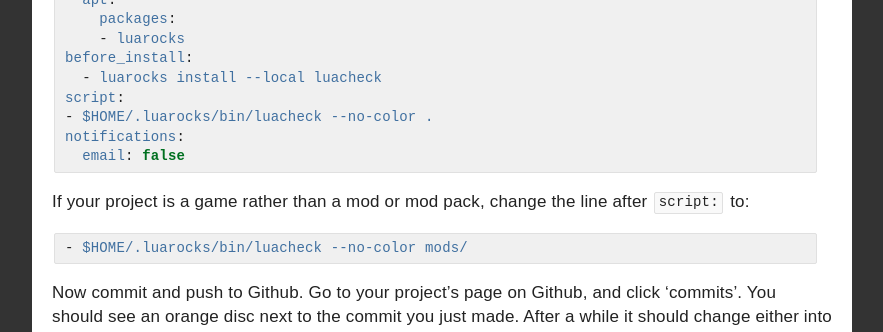
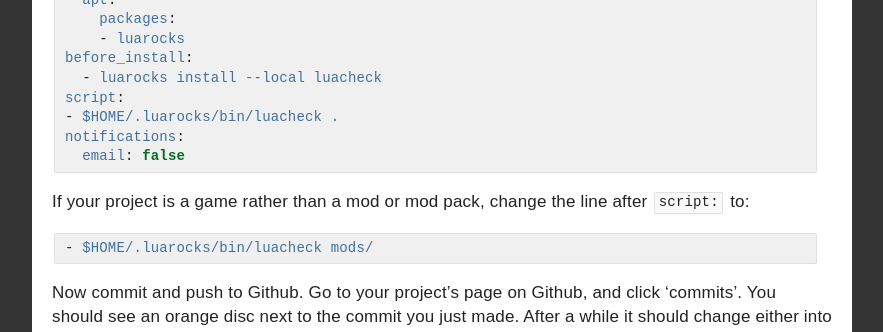
Before and after one commit to rubenwardy/minetest_modding_book, a Jekyll site: the page built from _en/quality/luacheck.md, in a window 1280 px wide and 900 px high, scrolled down 2244 px. Shown: the part 359-691 px from the top of the window, without its empty margins (338-1221 px from the left). Built offline with Jekyll 4.4.1, drawn with Linux system fonts in a browser that asks for light colours; nearby versions of some CDN libraries.

Commit message:
Enable colors when using Luacheck in Travis CI
Travis CI has supported colored console output for a while now.

````diff
--- a/_en/quality/luacheck.md
+++ b/_en/quality/luacheck.md
@@ -131,7 +131,7 @@ addons:
 before_install:
   - luarocks install --local luacheck
 script:
-- $HOME/.luarocks/bin/luacheck --no-color .
+- $HOME/.luarocks/bin/luacheck .
 notifications:
   email: false
 ```
@@ -140,7 +140,7 @@ If your project is a game rather than a mod or mod pack,
 change the line after `script:` to:
 
 ```yml
-- $HOME/.luarocks/bin/luacheck --no-color mods/
+- $HOME/.luarocks/bin/luacheck mods/
 ```
 
 Now commit and push to Github. Go to your project's page on Github, and click
````
Also changed, not shown: _en/quality/unit_testing.md (+1 -1 lines).
